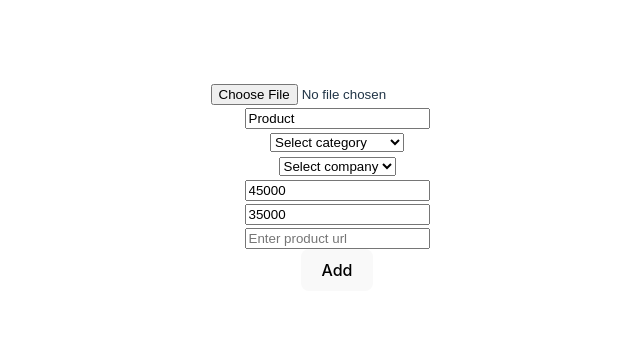
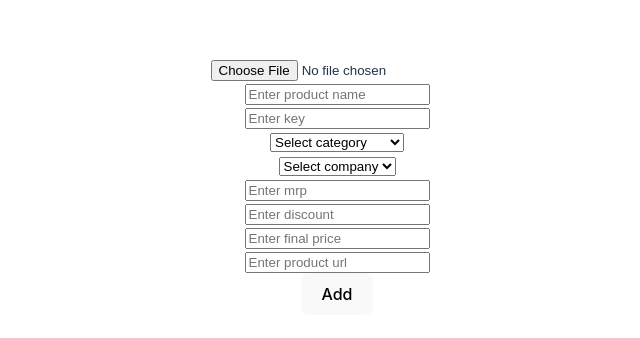
Before and after one commit to RohanGorla/Affiliate_Marketing, a React (Vite) app in the folder merchant/: page / in a window 1280 px wide. Shown: the part 214-552 px from the top of the page, without its empty margins (303-943 px from the left). Built offline with nearby package versions, Linux system fonts and the light colour scheme.

Commit message:
add discount and key name input tags to take discount and key name info

```diff
--- a/merchant/src/App.jsx
+++ b/merchant/src/App.jsx
@@ -4,36 +4,42 @@ import "./App.css";
 
 function App() {
   const [file, setFile] = useState("");
-  const [name, setName] = useState("Product ");
+  const [key, setKey] = useState("");
+  const [name, setName] = useState("");
   const [cat, setCat] = useState("");
   const [company, setCompany] = useState("");
-  const [mrp, setMrp] = useState(45000);
-  const [price, setPrice] = useState(35000);
+  const [mrp, setMrp] = useState("");
+  const [price, setPrice] = useState("");
+  const [disc, setDisc] = useState("");
   const [url, setUrl] = useState("");
 
   async function addProduct() {
+    console.log(file);
     let response = await axios.post("http://localhost:8008/addProduct", {
-      // fileType: file.type,
+      fileType: file.type,
       name: name,
+      key: key,
       cat: cat,
       company: company,
       mrp: mrp,
       price: price,
-      // url: url,
+      discount: disc,
+      url: url,
     });
     console.log(response.data);
-    // setFile();
-    // setName("");
-    // setCat("");
-    // setCompany("");
-    // setMrp("");
-    // setPrice("");
-    // setUrl("");
-    // let res2 = await axios.put(response.data, file, {
-    //   headers: {
-    //     "Content-Type": file.type,
-    //   },
-    // });
+    setFile("");
+    setName("");
+    setCat("");
+    setCompany("");
+    setMrp("");
+    setPrice("");
+    setDisc("");
+    setUrl("");
+    let res2 = await axios.put(response.data, file, {
+      headers: {
+        "Content-Type": file.type,
+      },
+    });
   }
 
   return (
@@ -56,6 +62,16 @@ function App() {
             setName(e.target.value);
           }}
           placeholder="Enter product name"
+        ></input>
+      </div>
+      <div className="Key">
+        <input
+          type="text"
+          value={key}
+          onChange={(e) => {
+            setKey(e.target.value);
+          }}
+          placeholder="Enter key"
         ></input>
       </div>
       <div className="Category">
@@ -122,6 +138,16 @@ function App() {
           placeholder="Enter mrp"
         ></input>
       </div>
+      <div className="Discount">
+        <input
+          type="text"
+          value={disc}
+          onChange={(e) => {
+            setDisc(e.target.value);
+          }}
+          placeholder="Enter discount"
+        ></input>
+      </div>
       <div className="Price">
         <input
           type="text"
```
